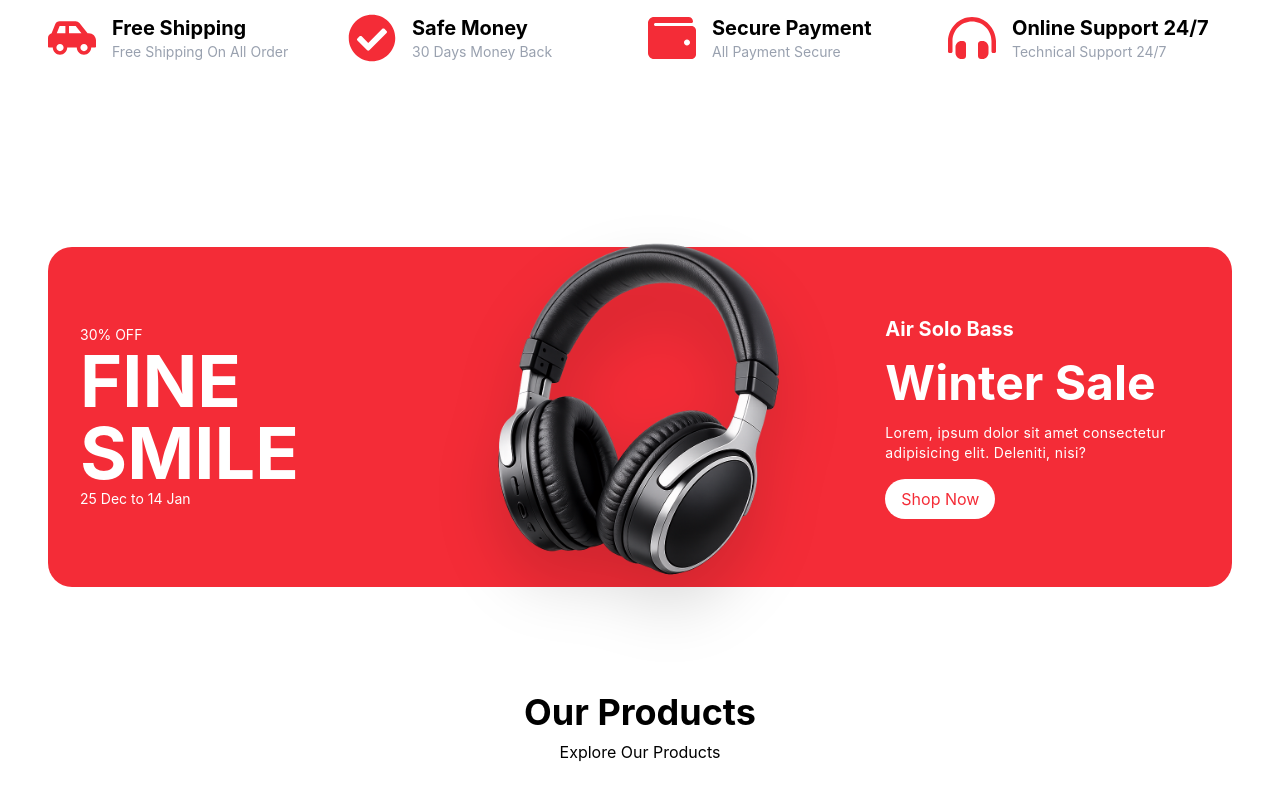
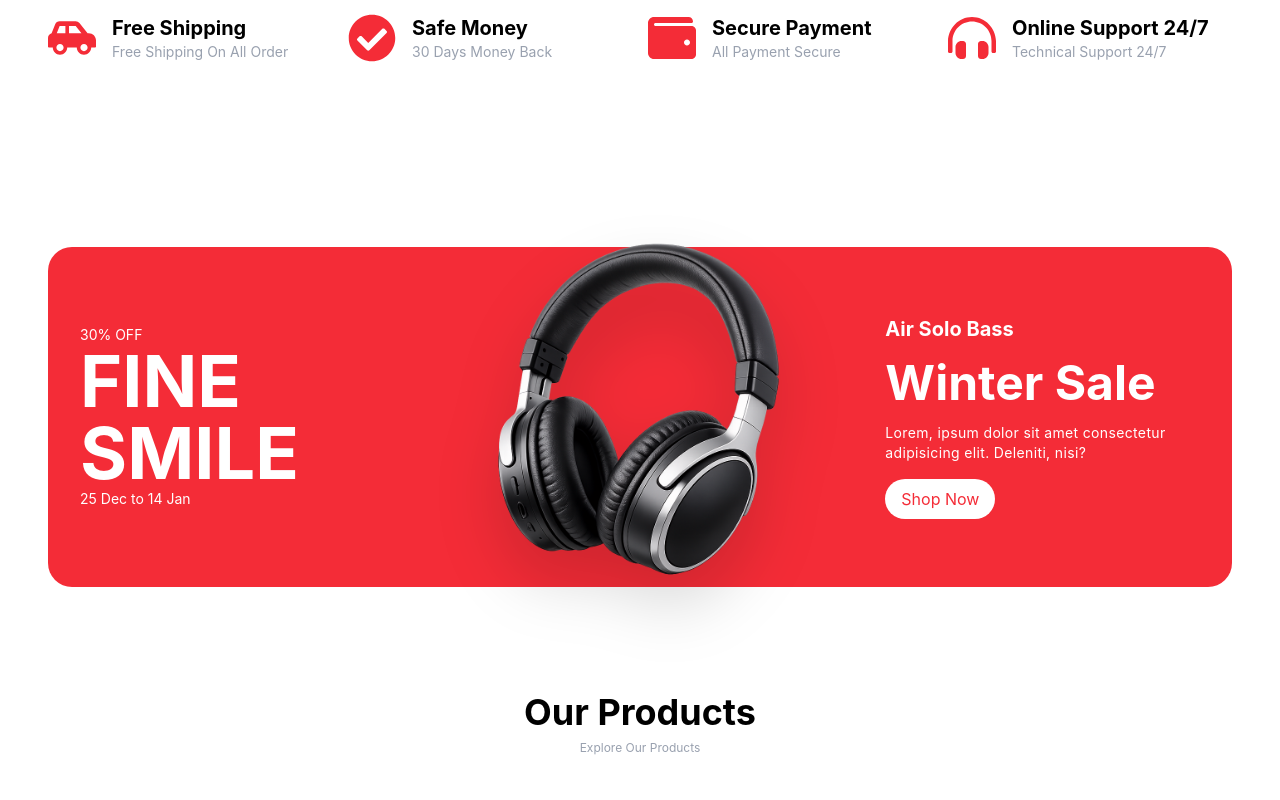
Before and after one commit to kaxadeveloper/Ecommerce, a React (Vite) app: page / in a window 1280 px wide. Shown: the part 1560-2360 px from the top of the page. Built offline with nearby package versions, Linux system fonts and the light colour scheme.

Commit message:
add styles to subtitle

```diff
--- a/src/components/Shared/Heading.jsx
+++ b/src/components/Shared/Heading.jsx
@@ -4,7 +4,7 @@ const Heading = ({ title, subtitle }) => {
     return (
         <div className='text-center mb-10 max-w-[600px] mx-auto space-y-2'>
            <h1 className='text-3xl font-bold lg:text-4xl'>{title}</h1>
-           <p>{subtitle}</p>
+           <p className='text-xs text-gray-400'>{subtitle}</p>
         </div>
     )
 }
```
